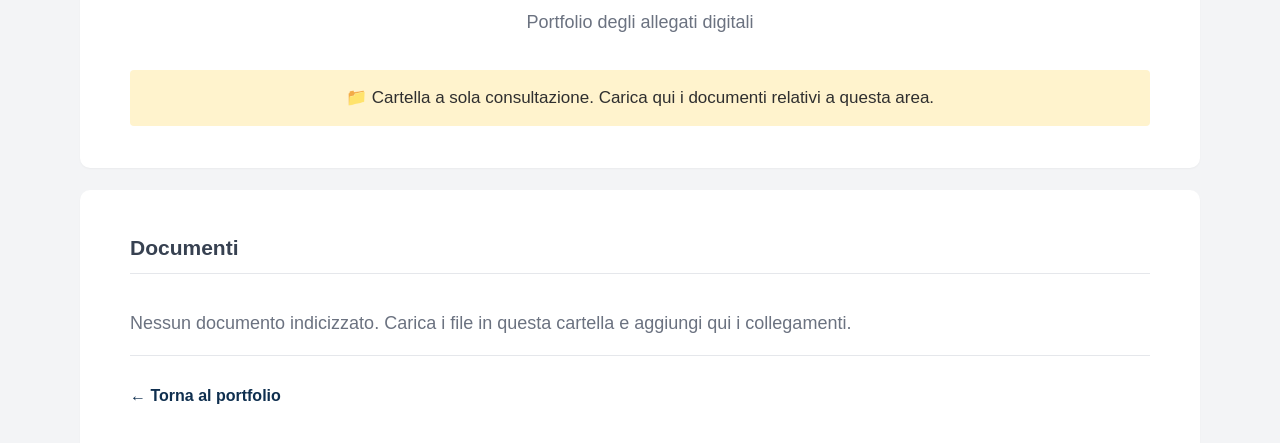
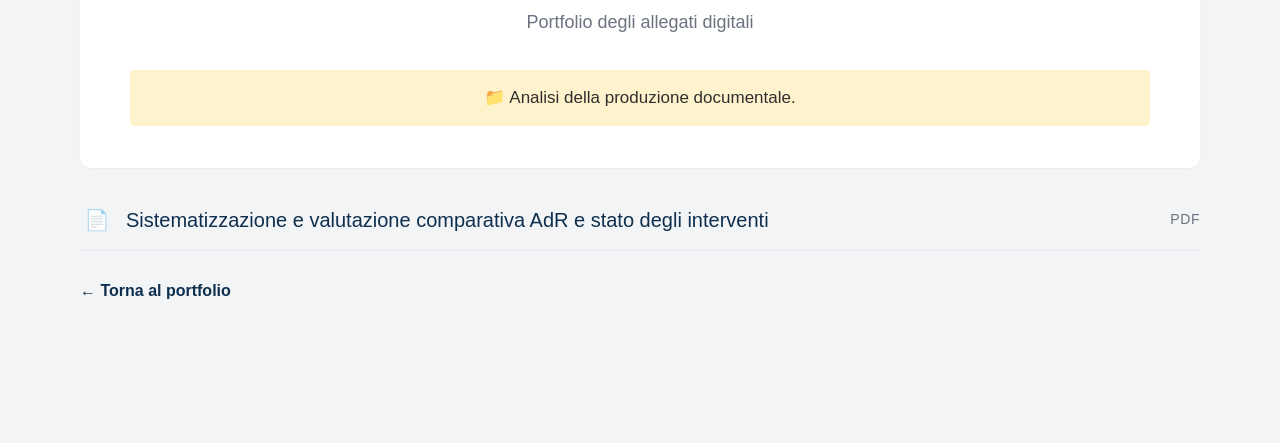
Before and after one commit to AssuntoRenzulli/Portfolio-degli-allegati-digitali-1, a plain HTML site: page allegati/allegati/Area_vasta_di_Giugliano/index.html in a window 1280 px wide. Shown: the part 179-622 px from the top of the page. Drawn offline with Linux system fonts and the light colour scheme; files that its build step writes are made by us from their sources.

Commit message:
Update index.html

```diff
--- a/allegati/allegati/Area_vasta_di_Giugliano/index.html
+++ b/allegati/allegati/Area_vasta_di_Giugliano/index.html
@@ -10,12 +10,14 @@
     <section class="card header">
       <h1>Area vasta di Giugliano</h1>
       <p class="author">Portfolio degli allegati digitali</p>
-      <div class="alert">📁 Cartella a sola consultazione. Carica qui i documenti relativi a questa area.</div>
+      <div class="alert">📁 Analisi della produzione documentale.</div>
     </section>
 
-    <section class="card">
-      <h2>Documenti</h2>
-      <p class="empty">Nessun documento indicizzato. Carica i file in questa cartella e aggiungi qui i collegamenti.</p>
+<a class="row" href="SIN GIUGLIANO completo.pdf">
+  <span class="icon">📄</span>
+  <span class="title">Sistematizzazione e valutazione comparativa AdR e stato degli interventi</span>
+  <span class="type">PDF</span>
+</a>
 
       <!-- ESEMPIO:
       <a class="row" href="nome-documento.pdf">
```
